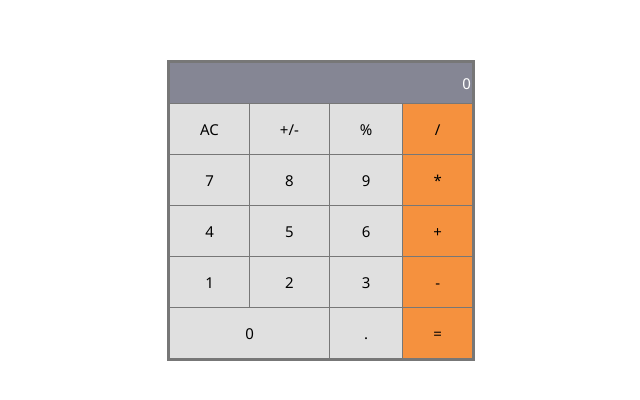
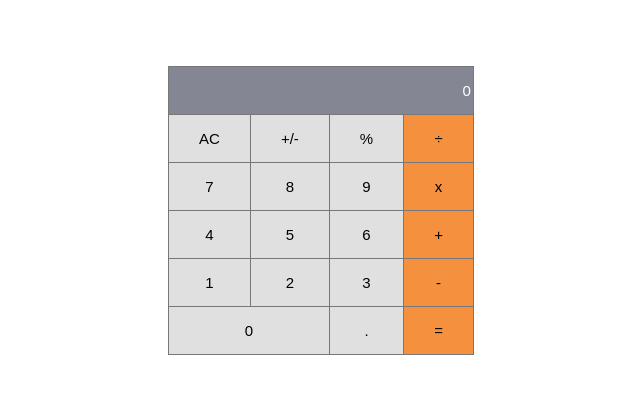
Before and after one commit to osmanwako/mathmagicians, a React (Create React App) app: page / in a window 1280 px wide. Shown: the part 190-590 px from the top of the page, without its empty margins (319-959 px from the left). Built offline with nearby package versions, Linux system fonts and the light colour scheme.

Commit message:
Implementation of operator

```diff
--- a/package.json
+++ b/package.json
@@ -6,6 +6,7 @@
     "@testing-library/jest-dom": "^5.16.5",
     "@testing-library/react": "^13.4.0",
     "@testing-library/user-event": "^13.5.0",
+    "big.js": "^6.2.1",
     "react": "^18.2.0",
     "react-dom": "^18.2.0",
     "react-scripts": "5.0.1",
--- a/src/App.css
+++ b/src/App.css
@@ -7,45 +7,39 @@
   max-width: max-content;
 }
 
-ul {
-  margin: 0;
-  padding: 1px;
-  list-style: none;
-  border: 2px solid #777;
-}
-
 .grid-calculator {
   display: grid;
   grid-template-areas:
     'input input input input'
-    'clear plusminus module divided'
+    'clear sign module divided'
     'seven eight nine times'
     'four five six plus'
     'one two three minus'
-    'zero zero dot equel';
+    'zero zero dot equal';
   grid-gap: 1px;
   background-color: #777;
   padding: 1px;
 }
 
-.grid-calculator > li {
+.grid-calculator > button {
   text-align: center;
   padding: 15px 30px;
   font-size: 15px;
   cursor: pointer;
+  border: none;
 }
 
 .grid-calculator > .input {
   grid-area: input;
   background-color: #858694;
   color: #fff;
-  padding: 10px 20px;
   text-align: right;
-  padding-right: 1px;
+  padding-right: 2px;
+  font-size: 15px;
 }
 
-.equel {
-  grid-area: equel;
+.equal {
+  grid-area: equal;
   background-color: #f5913e;
 }
 
@@ -59,8 +53,8 @@ ul {
   background-color: #e0e0e0;
 }
 
-.plusminus {
-  grid-area: plusminus;
+.sign {
+  grid-area: sign;
   background-color: #e0e0e0;
 }
 
@@ -77,7 +71,6 @@ ul {
 .divided {
   grid-area: divided;
   background-color: #f5913e;
-  content: "\00F7";
 }
 
 .minus {
--- a/src/components/Button.js
+++ b/src/components/Button.js
@@ -1,32 +1,199 @@
-function Button() {
-  const lists = [
-    { area: 'one', value: 1 },
-    { area: 'two', value: 2 },
-    { area: 'three', value: 3 },
-    { area: 'four', value: 4 },
-    { area: 'five', value: 5 },
-    { area: 'six', value: 6 },
-    { area: 'seven', value: 7 },
-    { area: 'eight', value: 8 },
-    { area: 'nine', value: 9 },
-    { area: 'zero', value: 0 },
-    { area: 'minus', value: '-' },
-    { area: 'plus', value: '+' },
-    { area: 'times', value: '*' },
-    { area: 'module', value: '%' },
-    { area: 'divided', value: '/' },
-    { area: 'dot', value: '.' },
-    { area: 'equel', value: '=' },
-    { area: 'clear', value: 'AC' },
-    { area: 'input', value: '0' },
-    { area: 'plusminus', value: '+/-' },
-  ];
-  const result = lists.map((list) => (
-    <li key={list.area} className={list.area}>
-      {list.value}
-    </li>
-  ));
-  return <ul className="grid-calculator">{result}</ul>;
+import { useState } from 'react';
+
+function Button(data) {
+  const { getanswer } = data;
+  const [items, setItems] = useState('');
+  const [str, setStr] = useState('0');
+  const [term, setTerm] = useState('');
+  const [store, setStore] = useState('');
+
+  const setnumber = (value) => {
+    const item = items === '0' ? value : `${items}${value}`;
+    setItems(item);
+    const temp = `${store}${item}`;
+    setStr(temp);
+    setTerm(temp);
+  };
+  const setclear = () => {
+    setItems('');
+    setStr(0);
+    setTerm('');
+    setStore('');
+  };
+  const setequal = () => {
+    if (items === '') return;
+    const temp = term;
+    setclear();
+    const result = getanswer(temp);
+    setStr(result);
+    if (result !== 'Error') setTerm(result);
+  };
+  const setoperator = (op) => {
+    if (term === '') return;
+    const temp = `${term}${op}`;
+    setStr(temp);
+    setStore(temp);
+    setItems('');
+  };
+
+  const setdot = () => {
+    if (items.includes('.')) return;
+    if (items === '') {
+      setnumber('0.');
+    } else {
+      setnumber('.');
+    }
+  };
+
+  const setsign = () => {
+    if (items === '') return;
+    let item;
+    if (items.includes('-')) {
+      item = items.substring(1);
+    } else {
+      item = `-${items}`;
+    }
+    setItems(item);
+    const temp = `${store}${item}`;
+    setStr(temp);
+    setTerm(temp);
+  };
+  return (
+    <div className="grid-calculator">
+      <button type="button" className="input button items">
+        {str}
+      </button>
+      <button type="button" className="clear button items" onClick={setclear}>
+        AC
+      </button>
+      <button
+        type="button"
+        onClick={() => setsign()}
+        className="sign button items"
+      >
+        +/-
+      </button>
+      <button
+        type="button"
+        onClick={() => setoperator('%')}
+        className="module button operator"
+      >
+        %
+      </button>
+      <button
+        type="button"
+        onClick={() => setoperator('÷')}
+        className="divided operator button"
+      >
+        ÷
+      </button>
+      <button
+        type="button"
+        className="seven button number"
+        onClick={() => setnumber('7')}
+      >
+        7
+      </button>
+      <button
+        type="button"
+        className="eight button number"
+        onClick={() => setnumber('8')}
+      >
+        8
+      </button>
+      <button
+        type="button"
+        onClick={() => setnumber('9')}
+        className="nine button number"
+      >
+        9
+      </button>
+      <button
+        type="button"
+        onClick={() => setoperator('x')}
+        className="times button operator"
+      >
+        x
+      </button>
+      <button
+        type="button"
+        onClick={() => setnumber('4')}
+        className="four button number"
+      >
+        4
+      </button>
+      <button
+        type="button"
+        onClick={() => setnumber('5')}
+        className="five button number"
+      >
+        5
+      </button>
+      <button
+        type="button"
+        onClick={() => setnumber('6')}
+        className="six button number"
+      >
+        6
+      </button>
+      <button
+        type="button"
+        onClick={() => setoperator('-')}
+        className="minus operator button"
+      >
+        -
+      </button>
+      <button
+        type="button"
+        onClick={() => setnumber('3')}
+        className="three button number"
+      >
+        3
+      </button>
+      <button
+        type="button"
+        onClick={() => setnumber('2')}
+        className="two button number"
+      >
+        2
+      </button>
+      <button
+        type="button"
+        onClick={() => setnumber('1')}
+        className="one button number"
+      >
+        1
+      </button>
+      <button
+        type="button"
+        onClick={() => setoperator('+')}
+        className="plus operator button"
+      >
+        +
+      </button>
+      <button
+        type="button"
+        onClick={() => setnumber('0')}
+        className="zero button number"
+      >
+        0
+      </button>
+      <button
+        type="button"
+        onClick={() => setdot()}
+        className="dot button items"
+      >
+        .
+      </button>
+      <button
+        type="button"
+        onClick={() => setequal()}
+        className="equal button items"
+      >
+        =
+      </button>
+    </div>
+  );
 }
 
 export default Button;
--- a/src/components/calculator.js
+++ b/src/components/calculator.js
@@ -1,7 +1,37 @@
 import Button from './Button';
+import { setTerm, reduceterm } from './operation';
 
 function Calculator() {
-  return <Button />;
+  const createterm = (str) => {
+    let temp = str[0];
+    const operator = '*+-%÷';
+    let term = [];
+    let i = 1;
+    while (i < str.length) {
+      if (str[i] === '+') {
+        term = [...term, temp, str[i]];
+        temp = '';
+      } else if (str[i] === '-' && !operator.includes(str[i - 1])) {
+        term = [...term, temp, str[i]];
+        temp = '';
+      } else {
+        temp = `${temp}${str[i]}`;
+      }
+      i += 1;
+    }
+    return [...term, temp];
+  };
+  const setanswer = (temp) => {
+    let answer = 'Error';
+    const lists = createterm(temp);
+    // console.log(temp, lists);
+    const terms = lists.map((list) => (list.includes('%') || list.includes('x') || list.includes('÷')
+      ? setTerm(list)
+      : list));
+    answer = reduceterm(terms);
+    return answer;
+  };
+  return <Button getanswer={setanswer} />;
 }
 
 export default Calculator;
--- /dev/null
+++ b/src/components/operation.js
@@ -0,0 +1,61 @@
+import Big from 'big.js';
+
+export function calculate(term1, operator, term2) {
+  const one = Big(term1);
+  const two = Big(term2);
+  Big.strict = false;
+  if (operator === '+') {
+    return one.plus(two).toString();
+  }
+  if (operator === '-') {
+    return one.minus(two).toString();
+  }
+  if (operator === 'x') {
+    return one.times(two).toString();
+  }
+  if (operator === '÷') {
+    try {
+      return one.div(two).toString();
+    } catch (errors) {
+      return 'Error';
+    }
+  }
+  if (operator === '%') {
+    try {
+      return one.mod(two).toString();
+    } catch (errors) {
+      return 'Error';
+    }
+  }
+  return 'Error';
+}
+
+export function reduceterm(arr) {
+  let result = 0;
+  let op = '+';
+  const operator = 'x%-+÷';
+  arr.every((term) => {
+    if (operator.includes(term)) op = term;
+    else result = calculate(result, op, term);
+    if (result === 'Error') return false;
+    return true;
+  });
+  return result;
+}
+
+export function setTerm(str) {
+  let temp = str[0];
+  const operator = 'x%÷';
+  let term = [];
+  let i = 1;
+  while (i < str.length) {
+    if (operator.includes(str[i])) {
+      term = [...term, temp, str[i]];
+      temp = '';
+    } else {
+      temp = `${temp}${str[i]}`;
+    }
+    i += 1;
+  }
+  return reduceterm([...term, temp]);
+}
```
Also changed, not shown: public/manifest.json, 1 other file (tests, documents, lock files or other folders).
